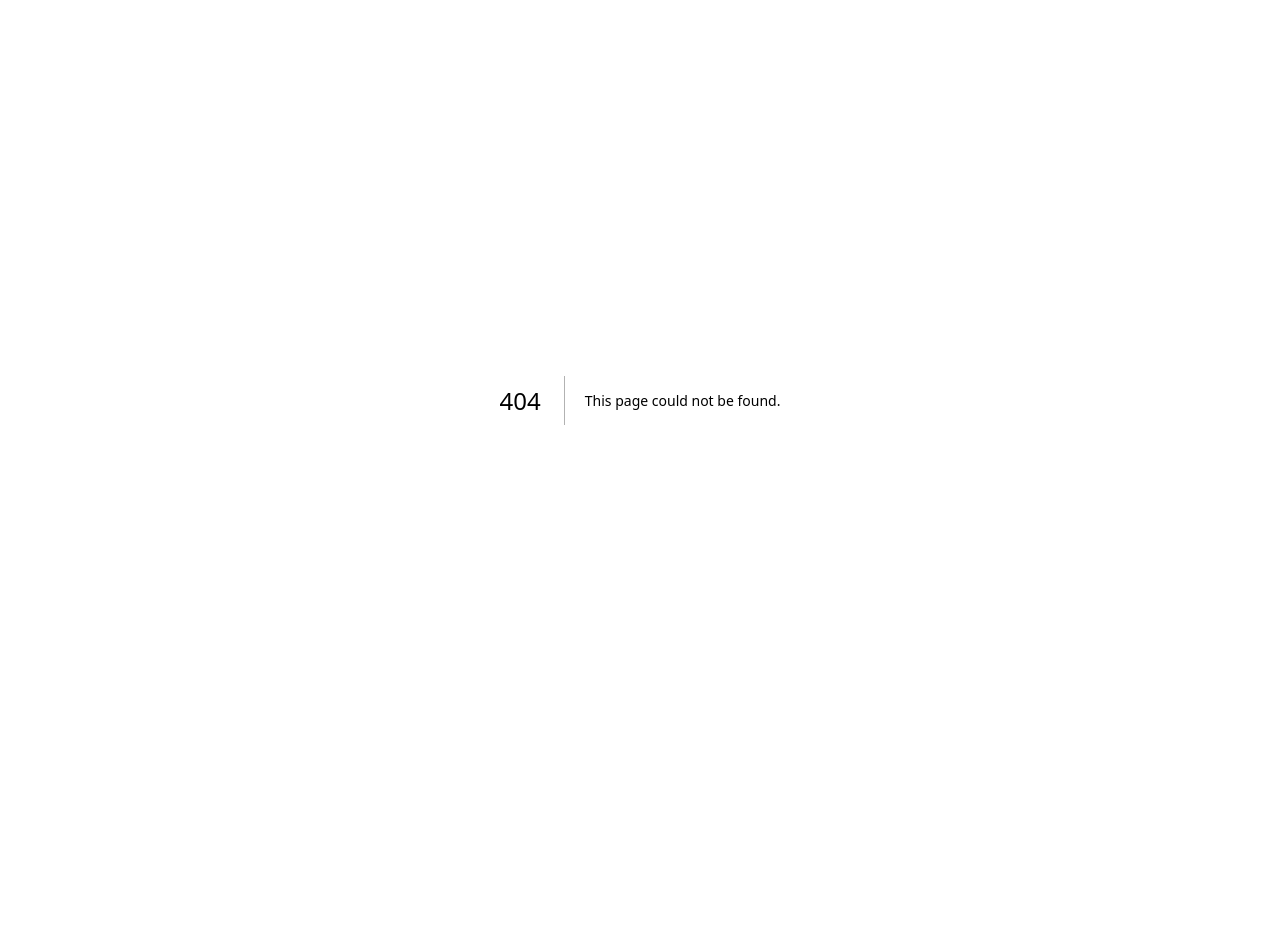
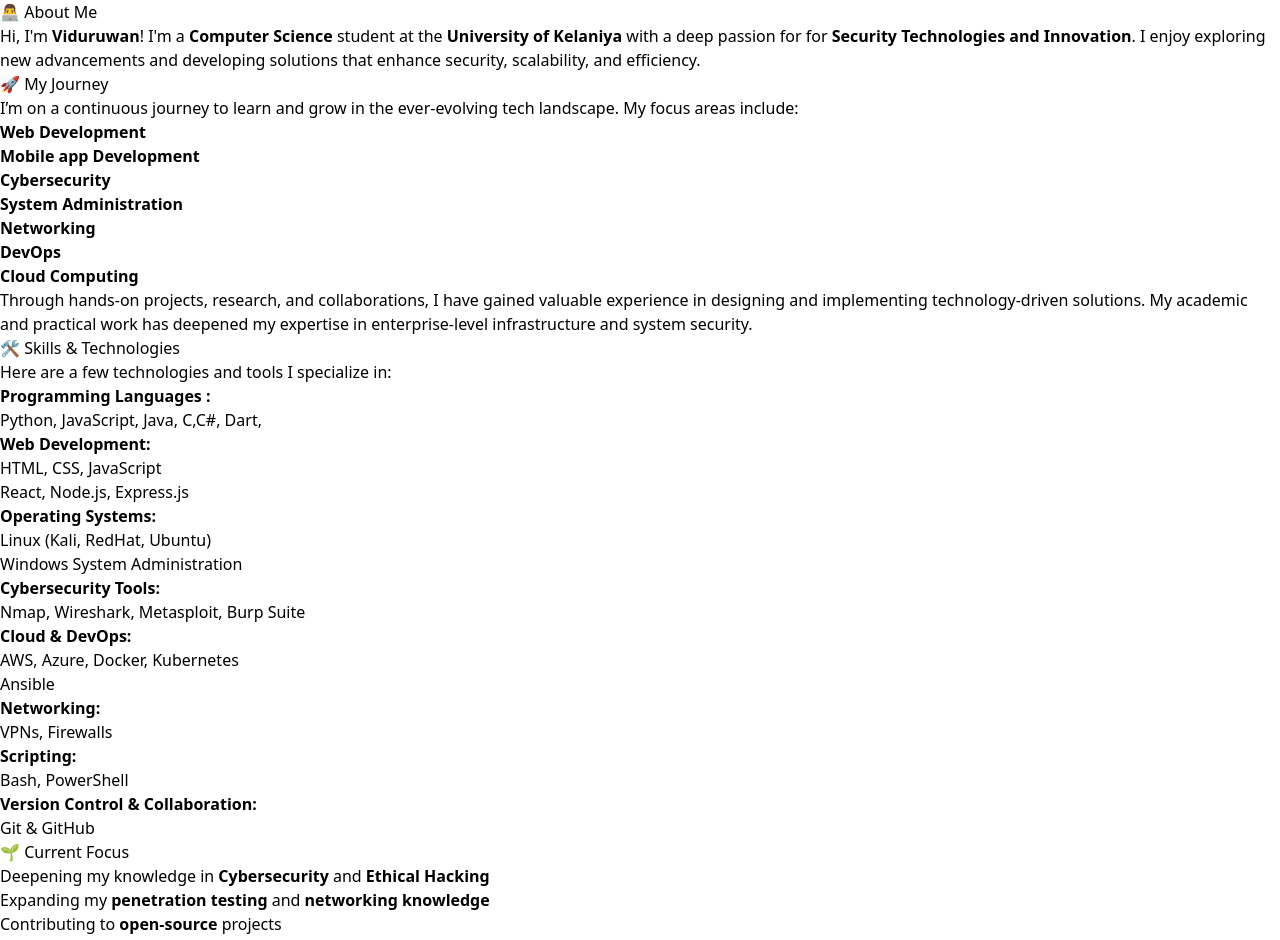
Before and after one commit to nasmeenmnm/batch5, a Next.js app: page /Viduruwan/about in a window 1280 px wide. Before the commit this address had no page. Shown: the top 940 px of the page. Before the commit the page ends 800 px from the top, so only its background shows below. Built offline with nearby package versions, Linux system fonts and the light colour scheme.

Commit message:
inital content

```diff
--- /dev/null
+++ b/pages/Viduruwan/_meta.js
@@ -0,0 +1,6 @@
+const meta = {
+    me: "Y.P. Viduruwan",
+    about: "About Me",
+}
+
+export default meta;
--- /dev/null
+++ b/pages/Viduruwan/about.mdx
@@ -0,0 +1,73 @@
+---
+title: "About Viduruwan"
+description: "Learn more about Viduruwan, a passionate Computer Science student at the University of Kelaniya."
+---
+
+# 👨‍💻 About Me
+
+Hi, I'm **Viduruwan**! I'm a **Computer Science** student at the **University of Kelaniya** with a deep passion for for **Security Technologies and Innovation**. I enjoy exploring new advancements and developing solutions that enhance security, scalability, and efficiency.
+
+## 🚀 My Journey
+
+I’m on a continuous journey to learn and grow in the ever-evolving tech landscape. My focus areas include:
+
+- **Web Development**
+- **Mobile app Development**
+- **Cybersecurity**
+- **System Administration**
+- **Networking**
+- **DevOps**
+- **Cloud Computing**
+
+Through hands-on projects, research, and collaborations, I have gained valuable experience in designing and implementing technology-driven solutions. My academic and practical work has deepened my expertise in enterprise-level infrastructure and system security.
+
+## 🛠️ Skills & Technologies
+
+Here are a few technologies and tools I specialize in:
+
+- **Programming Languages :**
+  - Python, JavaScript, Java, C,C#, Dart,
+
+- **Web Development:**
+  - HTML, CSS, JavaScript
+  - React, Node.js, Express.js
+
+- **Operating Systems:**
+  - Linux (Kali, RedHat, Ubuntu)
+  - Windows System Administration
+
+- **Cybersecurity Tools:**
+  - Nmap, Wireshark, Metasploit, Burp Suite
+
+- **Cloud & DevOps:**
+  - AWS, Azure, Docker, Kubernetes
+  - Ansible
+
+- **Networking:**
+  - VPNs, Firewalls
+
+- **Scripting:**
+  - Bash, PowerShell
+
+- **Version Control & Collaboration:**
+  - Git & GitHub
+
+## 🌱 Current Focus
+
+- Deepening my knowledge in **Cybersecurity** and **Ethical Hacking**
+- Expanding my **penetration testing** and **networking knowledge**
+- Contributing to **open-source** projects
+- Exploring **cloud technologies** and **DevOps practices**
+
+## 🌍 Let's Connect
+
+✅ I’m always open to collaborating on exciting projects or discussing tech. Feel free to reach out!
+
+- [LinkedIn](https://www.linkedin.com/in/y-p-viduruwan)
+- [GitHub](https://github.com/Viduruwan-55)
+- [Twitter](https://x.com/Viduruwan_X55)
+- [Medium](https://medium.com/@viduruwan20006)
+
+---
+
+**"With a commitment to security and innovation, I strive to develop technological solutions that empower communities and shape a better future.!"**
--- /dev/null
+++ b/pages/Viduruwan/me.mdx
@@ -0,0 +1,84 @@
+---
+title: "Viduruwan's Profile"
+description: "Learn more about Viduruwan, a passionate Computer Science student at UOK."
+---
+
+# 👨‍💻 Hi, I'm **Viduruwan**!
+
+I'm a **Computer Science** student at the **University of Kelaniya** with a deep passion for for **Security Technologies and Innovation**. I enjoy exploring new advancements and developing solutions that enhance security, scalability, and efficiency.
+
+## 🔧 Skills & Technologies
+
+Here are some of the technologies and tools I’m proficient in:
+
+- **Programming Languages:**
+  - Python, JavaScript, Java, C, C#, Dart
+
+- **Web Development:**
+  - HTML, CSS, JavaScript
+  - React, Node.js, Express.js
+
+- **Mobile App Development:**
+  - Flutter, Kotlin
+
+- **Databases:**
+  - SQL (MySQL, PostgreSQL)
+  - NoSQL (Firebase)
+
+- **Operating Systems:**
+  - Linux (Kali, RedHat, Ubuntu)
+  - Windows System Administration
+
+- **Cybersecurity Tools:**
+  - Nmap, Wireshark, Metasploit, Burp Suite
+
+- **Cloud & DevOps:**
+  - AWS, Azure, Docker, Kubernetes
+  - Ansible
+
+- **Networking:**
+  - VPNs, Firewalls
+
+- **Scripting:**
+  - Bash, PowerShell
+
+- **Version Control & Collaboration:**
+  - Git & GitHub
+
+- **Tools:**
+  - Git & GitHub
+  - Docker
+  - VSCode, PyCharm
+
+## 📚 Education
+
+- **Bachelor of Science in Computer Science**
+  *University of Kelaniya* (2020 - Present)
+
+## 🚀 Projects & Achievements
+
+Some of my projects and contributions:
+
+- **NextCloud Personal Cloud Setup:** Set up a self-hosted personal cloud storage solution using NextCloud for secure file sharing and synchronization.
+- **Student Management System:** Developed a desktop application for managing student records, grades, and attendance using C# and SQL.
+- **Mobile App Development:** Built a cross-platform mobile app using Flutter.
+
+## 🌱 Current Focus & Interests
+
+- Deepening my knowledge in **Cybersecurity** and **Ethical Hacking**
+- Expanding my **penetration testing** and **networking knowledge**
+- Contributing to **open-source** projects
+- Exploring **cloud technologies** and **DevOps practices**
+
+## 📬 Let's Connect!
+
+✅ I’m always open to collaborating on exciting projects or discussing tech. Feel free to reach out!
+
+- [LinkedIn](https://www.linkedin.com/in/y-p-viduruwan)
+- [GitHub](https://github.com/Viduruwan-55)
+- [Twitter](https://x.com/Viduruwan_X55)
+- [Medium](https://medium.com/@viduruwan20006)
+
+---
+
+**"With a commitment to security and innovation, I strive to develop technological solutions that empower communities and shape a better future.!"**
```
